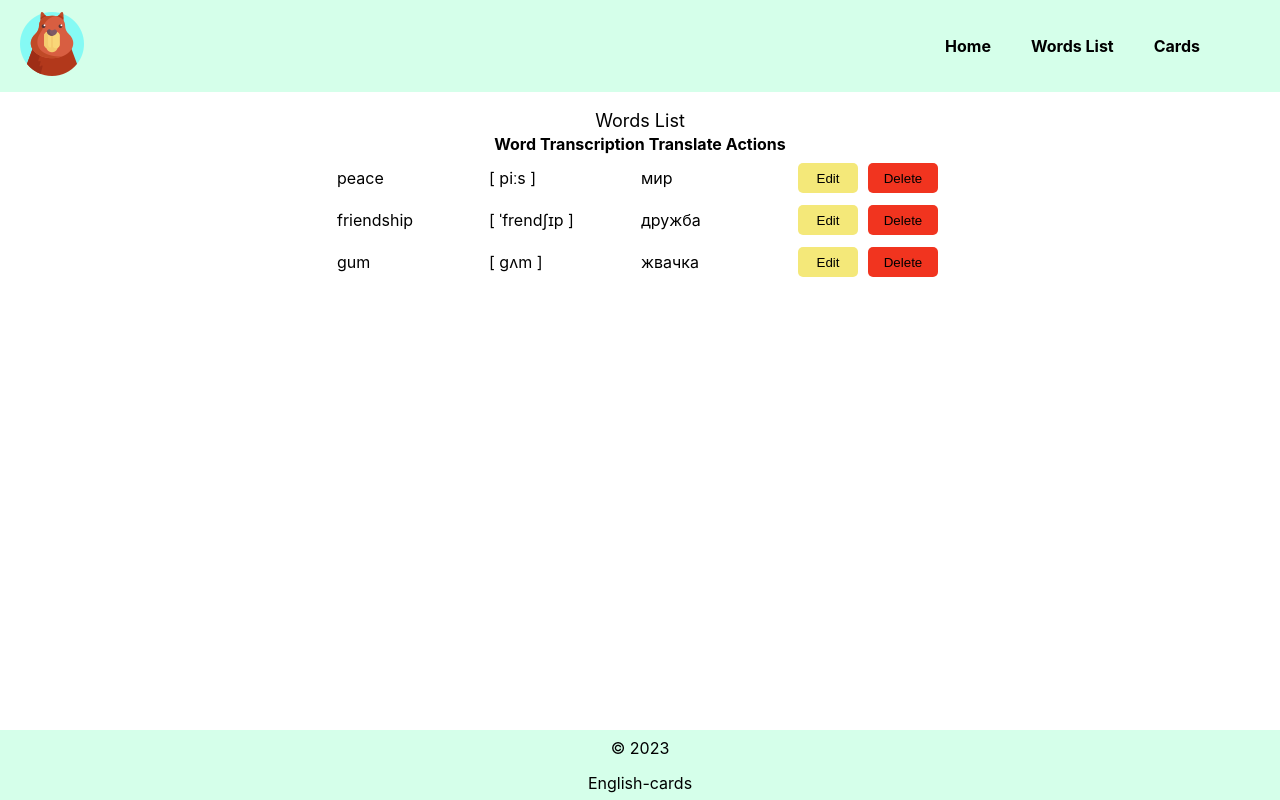
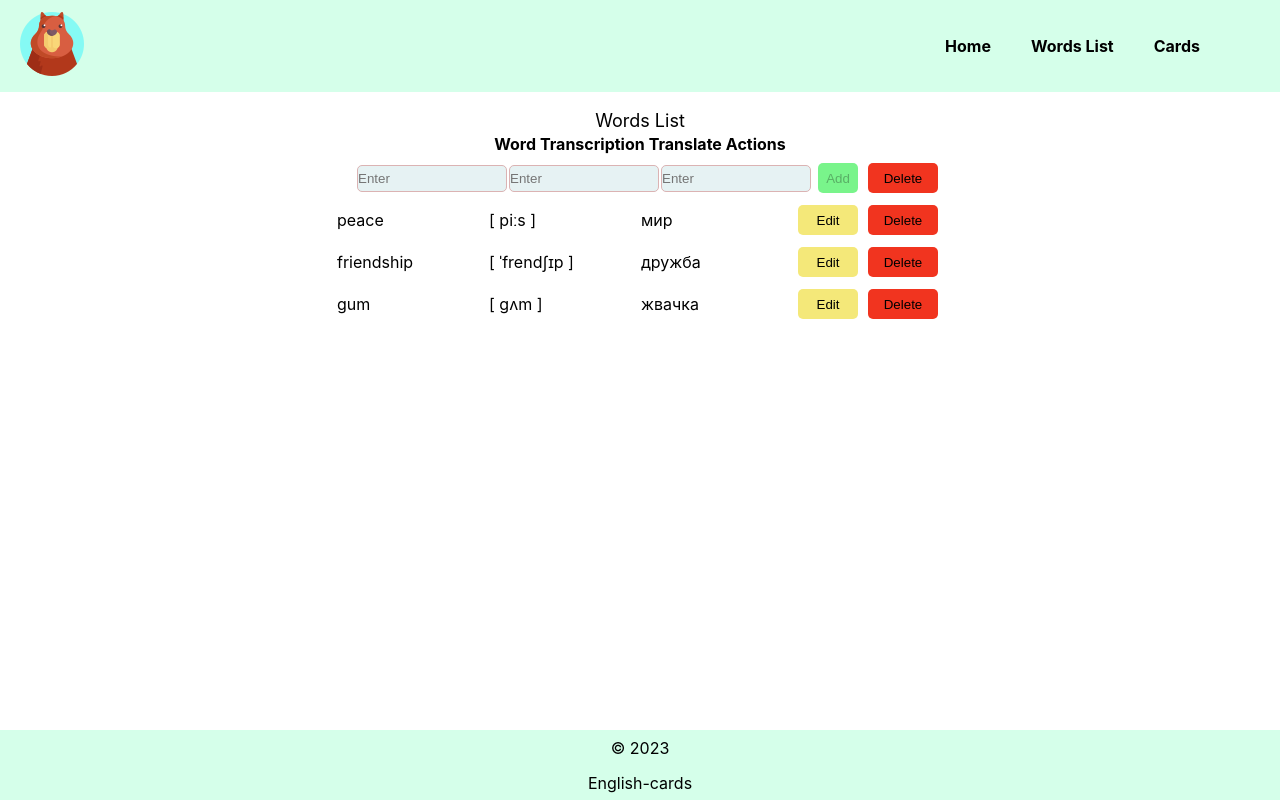
Before and after one commit to elenaturlenko/english-card, a React app in the folder app/: page / in a window 1280 px wide. Built offline with nearby package versions, Linux system fonts and the light colour scheme.

Commit message:
Сохранение изменений в новом поле

```diff
--- a/app/src/componets/Buttons/ButtonAdd.jsx
+++ b/app/src/componets/Buttons/ButtonAdd.jsx
@@ -1,8 +1,8 @@
 import React from "react";
 import "./ButtonAdd.scss";
 
-function ButtonAdd() {
-    return <button className="btn-add">Add</button>;
+function ButtonAdd(props) {
+  return <button className="btn-add"  onClick={props.save} disabled={props.disabled}>Add</button>;
 }
 
 export default ButtonAdd;
--- a/app/src/componets/CardContainer/CardContainer.jsx
+++ b/app/src/componets/CardContainer/CardContainer.jsx
@@ -43,7 +43,7 @@ function CardContainer(props) {
 
     return (
       <main className="cardContainer">
-              <span> изучено {wordsCount} слов</span>
+              <span className="wordsCount"> изучено {wordsCount} слов</span>
         <div className="oneCard">
           <ButtonPrev
             onClick={handleClickPrev}
--- a/app/src/componets/CardContainer/CardContainer.scss
+++ b/app/src/componets/CardContainer/CardContainer.scss
@@ -13,3 +13,8 @@
         color: #000000;
         }
     }
+    .wordsCount{
+      padding: 10px;
+      background-color: #efeffb;
+      border-radius: 9%;
+      }
--- /dev/null
+++ b/app/src/componets/EditTableRow/EditTableRow.jsx
@@ -0,0 +1,102 @@
+import React, { useState } from "react";
+import "./EditTableRow.scss";
+import ButtonDelete from "../Buttons/ButtonDelete";
+import ButtonAdd from "../Buttons/ButtonAdd";
+
+function EditableRow(props) {
+  const [imputData, setImputData] = useState({
+    word: "",
+    transcription: "",
+    translation: "",
+  });
+
+  const [errors, setErrors] = useState({
+    word: false,
+    transcription: false,
+    translation: false,
+  });
+
+
+
+  const addImputData = (event) => {
+    setImputData({
+      ...imputData,
+      [event.target.name]: event.target.value,
+    });
+  };
+
+  const { word, transcription, translation } = imputData;
+
+  const onlyLatinCharacters = (value) => {
+    return /^[a-zA-Z]+$/.test(value);
+  };
+
+  const onlyRussianCharacters = (value) => {
+    return /^[\u0400-\u04FF]+$/.test(value);
+  };
+
+  const handleSave = () => {
+    if (!onlyLatinCharacters(imputData.word)) {
+      setErrors({ ...errors, word: "Введите слово на английском языке" });
+    } else if (!onlyRussianCharacters(imputData.translation)) {
+      setErrors({ ...errors, translation: "Введите слово на русском языке" });
+    } else {
+      console.log(imputData.word);
+      console.log(imputData.transcription);
+      console.log(imputData.translation);
+      setErrors({
+        word: false,
+        transcription: false,
+        translation: false,
+      });
+    }
+  };
+
+  const validate = () => {
+    const { word, transcription, translation } = imputData;
+    return word.trim() && transcription.trim() && translation.trim();
+  };
+
+  return (
+    <tr className="rowAddWord">
+      <td>
+        <input
+          placeholder="Enter"
+          type="text"
+          value={word}
+          onChange={(e) => addImputData(e)}
+          name="word"
+          className={word.length ? "addWord" : "addWord-red"}
+        />
+      </td>
+      <td>
+        <input
+          placeholder="Enter"
+          type="text"
+          value={transcription}
+          onChange={(e) => addImputData(e)}
+          name="transcription"
+          className={transcription.length ? "addWord" : "addWord-red"}
+        />
+      </td>
+      <td>
+        <input
+          placeholder="Enter"
+          type="text"
+          value={translation}
+          onChange={(e) => addImputData(e)}
+          name="translation"
+          className={translation.length ? "addWord" : "addWord-red"}
+        />
+      </td>
+      <td>
+        <div className="buttons">
+          <ButtonAdd disabled={!validate()} save={handleSave} />
+          <ButtonDelete />
+        </div>
+      </td>
+    </tr>
+  );
+}
+
+export default EditableRow;
--- /dev/null
+++ b/app/src/componets/EditTableRow/EditTableRow.scss
@@ -0,0 +1,26 @@
+.rowAddWord {
+  display: flex;
+  align-items: center;
+  justify-content: flex-end;
+
+  .addWord {
+    padding: 0;
+    background-color: rgb(230, 242, 243);
+    border: none;
+    height: 25px;
+    width: 150px;
+  }
+  .addWord-red {
+    padding: 0;
+    background-color: rgb(230, 242, 243);
+    border: 1px solid rgb(219, 179, 179);
+    border-radius: 5px;
+    height: 25px;
+    width: 148px;
+  }
+  .buttons {
+    display: flex;
+    justify-content: flex-end;
+    align-items: center;
+  }
+}
--- a/app/src/componets/TableRow/TableRow.jsx
+++ b/app/src/componets/TableRow/TableRow.jsx
@@ -6,9 +6,55 @@ import "./TableRow.scss";
 function TableRow(props) {
     const {id, word, transcription, translation } = props;
     const [pressed, setPressed] = useState(false);
+    const [inputData, setInputData] = useState({
+      word: word,
+      transcription: transcription,
+      translation: translation,
+    });
+    const [errors, setErrors] = useState({
+      word: false,
+      transcription: false,
+      translation: false,
+    });
+
     const handleChange = () => {
-        setPressed(!pressed);
-      };
+      setPressed(!pressed);
+    };
+
+    const addInputData = (e) => {
+      setInputData({
+        ...inputData,
+        [e.target.name]: e.target.value,
+      });
+    };
+
+    const onlyLatinCharacters = (value) => {
+      return /^[a-zA-Z]+$/.test(value);
+    };
+
+    const onlyRussianCharacters = (value) => {
+      return /^[\u0400-\u04FF]+$/.test(value);
+    };
+
+    const handleSave = () => {
+      if (!onlyLatinCharacters(inputData.word)) {
+        setErrors({ ...errors, word: "Введите слово на английском языке" });
+        alert("Некоторые поля заполнены неправильно!");
+      } else if (!onlyRussianCharacters(inputData.translation)) {
+        setErrors({ ...errors, translation: "Введите слово на русском языке" });
+        alert("Некоторые поля заполнены неправильно!");
+      } else {
+        console.log(inputData.word);
+        console.log(inputData.transcription);
+        console.log(inputData.translation);
+        setErrors({
+          word: false,
+          transcription: false,
+          translation: false,
+        });
+        handleChange();
+      }
+    };
 
       return (
         <tr className="row" key={id}>
@@ -17,42 +63,48 @@ function TableRow(props) {
               <td>
                 <input
                   className="row-input"
-                  value={word}
-                  onClick={handleChange}
+                  type="text"
+              value={word}
+              onChange={(e) => addInputData(e)}
+              name="word"
                 />
               </td>
               <td>
                 <input
                   className="row-input"
+                  type="text"
                   value={transcription}
-                  onClick={handleChange}
+                  onChange={(e) => addInputData(e)}
+                  name="transcription"
                 />
               </td>
               <td>
                 <input
                   className="row-input"
-                  value={translation}
-                  onClick={handleChange}
+                  type="text"
+              value={translation}
+              onChange={(e) => addInputData(e)}
+              name="translation"
                 />
               </td>
             </>
           ) : (
             <>
               <td className="row-word" onClick={handleChange}>
-                {word}
+                {inputData.word}
               </td>
               <td className="row-word" onClick={handleChange}>
-                {transcription}
+                {inputData.transcription}
               </td>
               <td className="row-word" onClick={handleChange}>
-                {translation}
+                {inputData.translation}
               </td>
             </>
           )}
 
         <td>
           <div className="buttons">
-            <ButtonEdit onClick={handleChange} pressed={pressed} />
+          <ButtonEdit onClick={handleSave} pressed={pressed} />
             <ButtonDelete />
           </div>
         </td>
--- a/app/src/componets/WordsList/WordsList.jsx
+++ b/app/src/componets/WordsList/WordsList.jsx
@@ -1,6 +1,7 @@
 import React from "react";
 import TableRow from "../TableRow/TableRow";
 import "./WordsList.scss";
+import EditTableRow from "../EditTableRow/EditTableRow";
 import words from "../../data/data.json"
 
 
@@ -18,6 +19,7 @@ function WordsList() {
               </tr>
             </thead>
             <tbody>
+            <EditTableRow />
             {words.map((word) => (
             <TableRow
               key={word.id}
```
